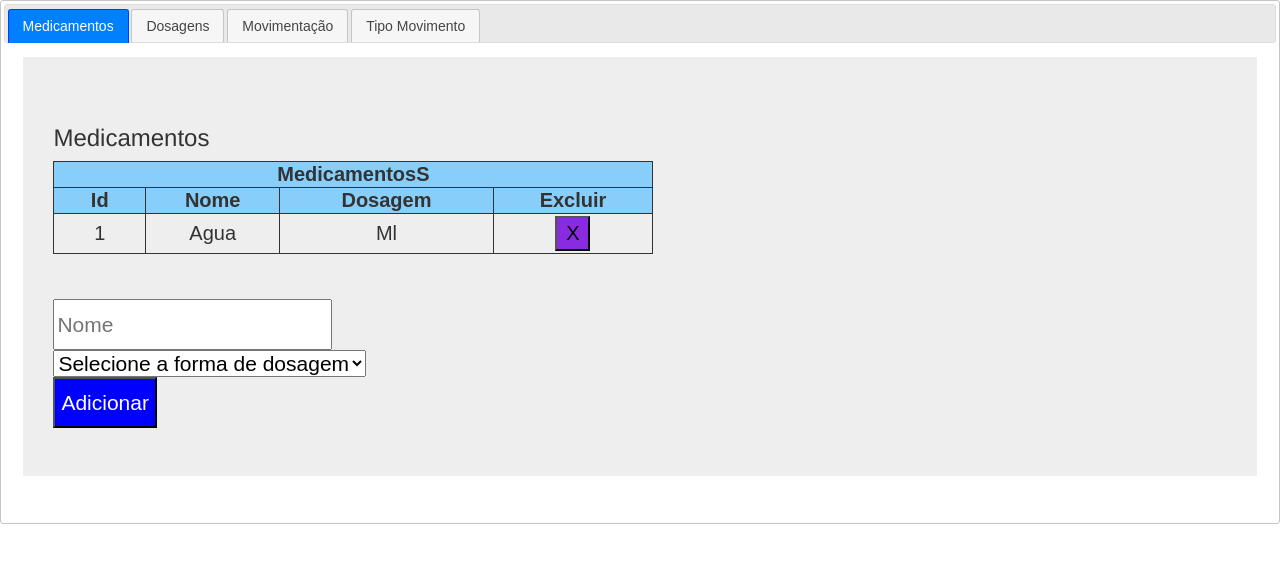
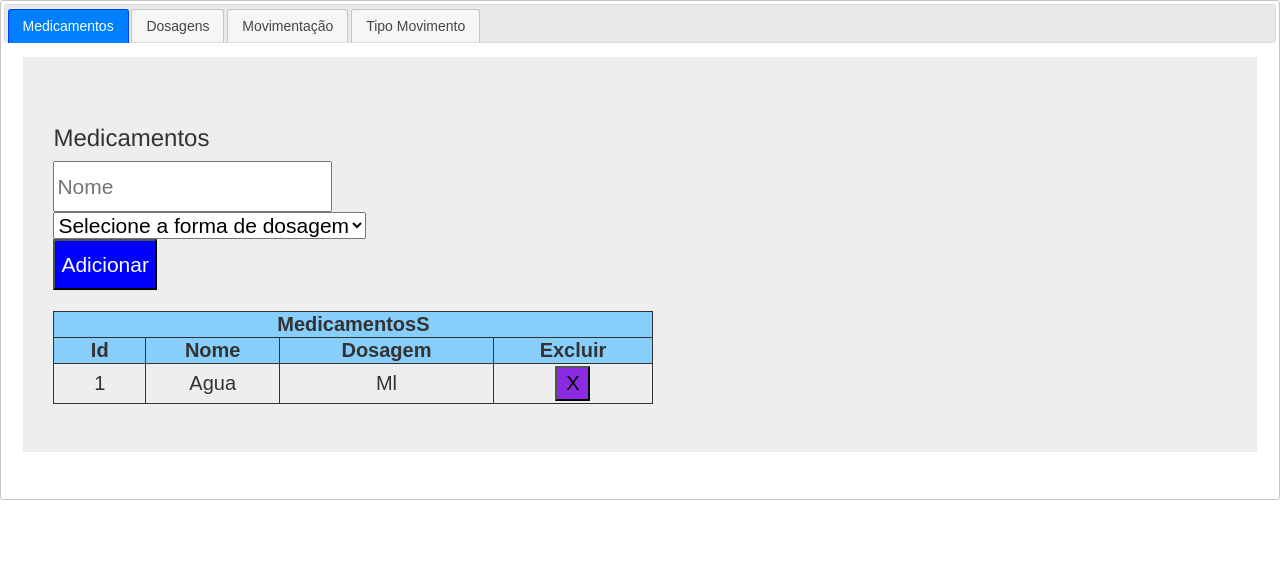
Before and after one commit to tymo/Prosapia, a website: page public_html/index.html in a window 1280 px wide. Drawn offline with nearby package versions, Linux system fonts and the light colour scheme.

Commit message:
Dynamic input form generaton now working

```diff
--- a/public_html/index.html
+++ b/public_html/index.html
@@ -34,6 +34,7 @@
         <script src="js/component/element/dyTextInput.js"></script>
         <script src="js/component/element/dyListBox.js"></script>
         <script src="js/component/element/dyButton.js"></script>
+        <script src="js/component/element/dyForm.js"></script>
 
         <!--Tabs-->
         <link rel="stylesheet" href="//code.jquery.com/ui/1.12.1/themes/base/jquery-ui.css">
@@ -59,6 +60,7 @@
                     <h3>Medicamentos</h3>
                     <div id="mdcDiv">
                         <!--<input-builder id="medicineList", event-bus="eventBus", input-fields="medicineInputFields" list-name="'medicineList'"></input-builder>-->
+                        <div id="medicineForm"></div>
                         <medicine-list event-bus="eventBus", list-name="'medicineList'"></medicine-list>
                     </div>
                 </div>
@@ -68,6 +70,7 @@
                     <h3>Dosagens</h3>
                     <div id="dsgDiv">
                         <!--<input-builder id="dosageList", event-bus="eventBus", input-fields="dosageInputFields", list-name="'dosageList'"></input-builder>-->
+                        <div id="dosageForm"></div>
                         <dosage-list event-bus="eventBus", list-name="'dosageList'"></dosage-list>
                     </div>
                 </div>
@@ -78,6 +81,7 @@
                     <h3>Movimentação</h3>
                     <div id="mtvDiv">
                         <!--<input-builder id="movementList", event-bus="eventBus", input-fields="movementInputFields" list-name="'movementList'"></input-builder>-->
+                        <div id="movementForm"></div>
                         <movement-list event-bus="eventBus", list-name="'movementList'"></movement-list>
                     </div>
                 </div>
@@ -87,6 +91,7 @@
                     <h3>Tipo Movimento</h3>
                     <div id="typeDiv">
                         <!--<input-builder id="typeList", event-bus="eventBus", input-fields="typeInputFields", list-name="'typeList'"></input-builder>-->
+                        <div id="typeForm"></div>
                         <type-list event-bus="eventBus", list-name="'typeList'"></type-list>
                     </div>
                 </div>
--- a/public_html/js/component/element/dyButton.js
+++ b/public_html/js/component/element/dyButton.js
@@ -1,21 +1,15 @@
-angular.module("prosapia").factory('dyButton', function () {
-    this._listName = null;
-    this.newElement = null;
-    this.eventBus = null;
-    this.base_click = "addItem(\'<listName>\', data, $event)";
+angular.module("prosapia").factory('dyButton', function (FormElement) {
+    this.listName = null;
 
-    this.listName = function (listName) {
-        this._listName = listName;
+    this.setListName = function (listName) {
+        this.listName = listName;
         return this;
     }
+
     this.build = function () {
-        this.newElement = document.createElement('BUTTON');
-        this.newElement.appendChild(document.createTextNode("Adicionar"));
-        this.newElement.className = "addButton";
-        if (this._listName) {
-            this.newElement.setAttribute("ng-click", this.base_click.replace("<listName>", this._listName));
-        }
-        return this.newElement;
+        this.type = FormElement.BUTTONSUBMIT;
+        return this;
+//        return {type: FormElement.BUTTONSUBMIT, listName: this.listName};
     }
 
     return this;
--- /dev/null
+++ b/public_html/js/component/element/dyForm.js
@@ -0,0 +1,59 @@
+angular.module("prosapia").factory('dyForm', function ($compile, List) {
+    this.id = null;
+    this.listName = null;
+    this.eventBus = null;
+    this.elmListName = null
+    this.scope = null;
+    this.elements = [];
+
+    this.setId = function (id) {
+        this.id = id;
+        return this;
+    }
+
+    this.setListName = function (listName) {
+        this.listName = listName;
+        return this;
+    }
+
+    this.setEventBus = function (eventBus) {
+        this.eventBus = eventBus;
+        return this;
+    }
+
+    this.setElementListName = function (elementsList) {
+        this.elmListName = elementsList;
+        return this;
+    }
+
+    this.setScope = function (scope) {
+        this.scope = scope;
+        return this;
+    }
+
+    this.addElement = function (element) {
+        if (element) {
+            this.elements.push(element);
+        }
+        return this;
+    }
+
+    this.addElementTo = function (listName, element) {
+        if (element) {
+            List.getList(listName).push(element);
+        }
+        return this;
+    }
+
+    this.build = function () {
+        let newForm = document.createElement('input-builder');
+        newForm.setAttribute("id", this.id);
+        newForm.setAttribute("event-bus", this.eventBus);
+//        newForm.setAttribute("input-fields", this.elements);
+        newForm.setAttribute("input-fields", this.elmListName);
+        newForm.setAttribute("list-name", this.listName);
+        $compile(newForm)(this.scope);
+    }
+
+    return this;
+});
--- a/public_html/js/component/element/dyListBox.js
+++ b/public_html/js/component/element/dyListBox.js
@@ -1,55 +1,36 @@
-angular.module("prosapia").factory('dyLListBox', function () {
-    this._model = null;
-    this._listName = null;
-    this._columnList = null;
-    this._label = null;
-    this._trackBy = null;
+angular.module("prosapia").factory('dyLListBox', function (FormElement) {
+    this.model = null;
+    this.listName = null;
+    this.columnList = null;
+    this.label = null;
+    this.trackBy = null;
     this.newElement = null;
 
-    this.model = function (model) {
-        this._model = model;
+    this.setModel = function (model) {
+        this.model = model;
         return this;
     }
-    this.listName = function (listName) {
-        this._listName = listName;
+    this.setListName = function (listName) {
+        this.listName = listName;
         return this;
     }
-    this.columnList = function (columnList) {
-        this._columnList = columnList;
+    this.setColumnList = function (columnList) {
+        this.columnList = columnList;
         return this;
     }
-    this.label = function (label) {
-        this._label = label;
+    this.setLabel = function (label) {
+        this.label = label;
         return this;
     }
-    this.trackBy = function (trackBy) {
-        this._trackBy = trackBy;
+    this.setTrackBy = function (trackBy) {
+        this.trackBy = trackBy;
         return this;
     }
 
     this.build = function () {
-        const base_query = 'combine([<columnList>]) for <model> in List.getList(\'<listName>\')';
-        const base_track = ' track by <model>.<trackBy>';
-        this.newElement = document.createElement('SELECT');
-        if (this._model) {
-            this.newElement.setAttribute("ng-model", "data." + this._model);
-        }
-        if (this._listName) {
-            let opts = base_query.replace("<model>", this._model).replace("<listName>", this._listName);
-            opts = opts.replace("<columnList>", this._columnList);
-            if (this._tracby) {
-                opts += base_track.replace("<model>", this._model).replace("<trackBy>", this._tracby)
-            }
-            this.newElement.setAttribute("ng-options", opts);
-        }
-        if (this._label) {
-            let opt = document.createElement("OPTION");
-            opt.appendChild(document.createTextNode(this._label));
-            opt.setAttribute("value", "");
-            opt.setAttribute("label", this._label);
-            this.newElement.appendChild(opt);
-        }
-        return this.newElement;
+        this.type = FormElement.SELECT;
+//        return this;
+        return {type: FormElement.SELECT, model: this.model, listName: this.listName, columnList: this.columnList, label: this.label};
     }
 
     return this;
--- a/public_html/js/component/element/dyTextInput.js
+++ b/public_html/js/component/element/dyTextInput.js
@@ -1,42 +1,29 @@
-angular.module("prosapia").factory('dyTextInput', function () {
-    this._name = null;
-    this._model = null;
-    this._placeHolder = null;
-    this._eType = null;
-    this.newElement = null;
+angular.module("prosapia").factory('dyTextInput', function (FormElement) {
+    this.name = null;
+    this.model = null;
+    this.placeHolder = null;
+    this.eType = null;
 
-    this.name = function (name) {
-        this._name = name;
+    this.setName = function (name) {
+        this.name = name;
         return this;
     }
-    this.model = function (model) {
-        this._model = model;
+    this.setModel = function (model) {
+        this.model = model;
         return this;
     }
-    this.placeHolder = function (placeHolder) {
-        this._placeHolder = placeHolder;
+    this.setPlaceHolder = function (placeHolder) {
+        this.placeHolder = placeHolder;
         return this;
     }
-    this.eType = function (eType) {
-        this._eType = eType;
+    this.setEType = function (eType) {
+        this.eType = eType;
         return this;
     }
     this.build = function () {
-        this.newElement = document.createElement('INPUT');
-        this.newElement.type = "text";
-        if (this._name) {
-            this.newElement.name = this._name;
-        }
-        if (this._model) {
-            this.newElement.setAttribute("ng-model", "data." + this._model);
-        }
-        if (this._placeHolder) {
-            this.newElement.setAttribute('placeHolder', this._placeHolder);
-        }
-        if (this._eType) {
-            this.newElement.type = this._eType;
-        }
-        return this.newElement;
+        this.type = FormElement.TEXTINPUT;
+//        return this;
+        return {type: FormElement.TEXTINPUT, name: this.name, model: this.model, placeHolder: this.placeHolder, eType: this.eType};
     }
     return this;
 });
--- a/public_html/js/component/inputBuilder.js
+++ b/public_html/js/component/inputBuilder.js
@@ -1,13 +1,14 @@
 angular.module("prosapia").directive('inputBuilder', function ($compile, FormElement, List) {
     return {
         scope: {
+            id: "@",
             eventBus: "=",
-            inputFields: "=",
+            inputFields: "@",
             listName: "="
         },
         link: link
     };
-    function link(scope, element) {
+    function link(scope) {
         newForm = document.createElement('FORM');
         newForm.name = 'newForm';
         scope.addItem = function (listName, data, $event) {
@@ -27,15 +28,16 @@ angular.module("prosapia").directive('inputBuilder', function ($compile, FormEle
             })
             return comb;
         }
-        scope.inputFields.forEach(function (input) {
+        scope.List = List;
+//        scope.inputFields.forEach(function (input) {
+        scope.List.getList(scope.inputFields).forEach(function (input) {
             newElement = FormElement.getElement(input);
             if (newElement) {
                 newForm.appendChild(newElement);
                 newForm.appendChild(document.createElement("BR"));
             }
         });
-        scope.List = List;
         $compile(newForm)(scope);
-        document.getElementById(scope.listName).appendChild(newForm);
+        document.getElementById(scope.id).appendChild(newForm);
     }
 });
--- a/public_html/js/controller/prosapiaCtrl.js
+++ b/public_html/js/controller/prosapiaCtrl.js
@@ -1,29 +1,29 @@
-angular.module("prosapia", []);
-angular.module("prosapia").controller("prosapiaCtrl", function ($scope, $compile, List, FormElement, dyTextInput, dyButton, dyLListBox) {
+    angular.module("prosapia", []);
+angular.module("prosapia").controller("prosapiaCtrl", function ($scope, $compile, List, FormElement, dyForm, dyTextInput, dyButton, dyLListBox) {
     $scope.app = "Prosapia";
 
-    $scope.dosageInputFields = [
-        {type: FormElement.TEXTINPUT, name: 'name', model: 'name', placeHolder: 'Nome', eType: 'text'},
-        {type: FormElement.BUTTONSUBMIT, listName: "dosageList"}
-    ];
+//    $scope.medicineInputFields = [
+//        {type: FormElement.TEXTINPUT, name: 'name', model: 'name', placeHolder: 'Nome', eType: 'text'},
+//        {type: FormElement.SELECT, model: 'dosage', listName: "dosageList", columnList: 'dosage.name', label: 'Selecione a forma de dosagem'},
+//        {type: FormElement.BUTTONSUBMIT, listName: "medicineList"}
+//    ];
 
-    $scope.medicineInputFields = [
-        {type: FormElement.TEXTINPUT, name: 'name', model: 'name', placeHolder: 'Nome', eType: 'text'},
-        {type: FormElement.SELECT, model: 'dosage', listName: "dosageList", columnList: 'dosage.name', label: 'Selecione a forma de dosagem'},
-        {type: FormElement.BUTTONSUBMIT, listName: "medicineList"}
-    ];
+//    $scope.dosageInputFields = [
+//        {type: FormElement.TEXTINPUT, name: 'name', model: 'name', placeHolder: 'Nome', eType: 'text'},
+//        {type: FormElement.BUTTONSUBMIT, listName: "dosageList"}
+//    ];
 
-    $scope.typeInputFields = [
-        {type: FormElement.TEXTINPUT, name: 'name', model: 'name', placeHolder: 'Nome', eType: 'text'},
-        {type: FormElement.BUTTONSUBMIT, listName: "typeList"}
-    ];
-
-    $scope.movementInputFields = [
-        {type: FormElement.SELECT, model: 'medicine', listName: "medicineList", columnList: 'medicine.name, medicine.dosage.name', label: 'Selecione o medicamento'},
-        {type: FormElement.SELECT, model: 'type', listName: "typeList", columnList: 'type.name', label: 'Selecione o tipo de movimentação'},
-        {type: FormElement.TEXTINPUT, name: 'quantity', model: 'quantity', placeHolder: 'Quantidade', eType: 'text'},
-        {type: FormElement.BUTTONSUBMIT, listName: "movementList"}
-    ];
+//    $scope.movementInputFields = [
+//        {type: FormElement.SELECT, model: 'medicine', listName: "medicineList", columnList: 'medicine.name, medicine.dosage.name', label: 'Selecione o medicamento'},
+//        {type: FormElement.SELECT, model: 'type', listName: "typeList", columnList: 'type.name', label: 'Selecione o tipo de movimentação'},
+//        {type: FormElement.TEXTINPUT, name: 'quantity', model: 'quantity', placeHolder: 'Quantidade', eType: 'text'},
+//        {type: FormElement.BUTTONSUBMIT, listName: "movementList"}
+//    ];
+//
+//    $scope.typeInputFields = [
+//        {type: FormElement.TEXTINPUT, name: 'name', model: 'name', placeHolder: 'Nome', eType: 'text'},
+//        {type: FormElement.BUTTONSUBMIT, listName: "typeList"}
+//    ];
 
     $scope.listeners = {};
     var listeners = [];
@@ -76,59 +76,48 @@ angular.module("prosapia").controller("prosapiaCtrl", function ($scope, $compile
         return comb;
     }
 
-    $scope.createMdcDiv = function () {
-        let mdcDiv = document.createElement("DIV");
-        mdcDiv.appendChild(document.createElement("BR"));
-        mdcDiv.appendChild(dyTextInput.model("name").name('name').placeHolder("Nome").build());
-        mdcDiv.appendChild(document.createElement("BR"));
-        mdcDiv.appendChild(dyLListBox.model("dosage").listName('dosageList').columnList("dosage.name").label("Selecione a forma de dosagem").build());
-        mdcDiv.appendChild(document.createElement("BR"));
-        mdcDiv.appendChild(dyButton.listName("medicineList").build());
-        document.getElementById("mdcDiv").appendChild(mdcDiv);
-        $compile(mdcDiv)($scope);
+    $scope.createMdcForm = function () {
+        let mdcForm = dyForm.setId("medicineForm").setScope($scope).setListName("'medicineList'");
+        mdcForm.setElementListName("medicineInputFields");
+        mdcForm.addElementTo("medicineInputFields", dyTextInput.setModel("name").setName('name').setPlaceHolder("Nome").build());
+        mdcForm.addElementTo("medicineInputFields", dyLListBox.setModel("dosage").setListName('dosageList').setColumnList("dosage.name").setLabel("Selecione a forma de dosagem").build());
+        mdcForm.addElementTo("medicineInputFields", dyButton.setListName("medicineList").build());
+        mdcForm.build();
     }
 
-    $scope.createMtvDiv = function () {
-        let mtvDiv = document.createElement("DIV");
-        mtvDiv.appendChild(document.createElement("BR"));
-        mtvDiv.appendChild(dyLListBox.model("medicine").listName('medicineList').columnList("medicine.name, medicine.dosage.name").label("Selecione um medicamento").build());
-        mtvDiv.appendChild(document.createElement("BR"));
-        mtvDiv.appendChild(dyLListBox.model("type").listName('typeList').columnList("type.name").label("Selecione o tipo e movimentação").build());
-        mtvDiv.appendChild(document.createElement("BR"));
-        mtvDiv.appendChild(dyTextInput.model("quantity").name('quantity').placeHolder("Quantidade").build());
-        mtvDiv.appendChild(document.createElement("BR"));
-        mtvDiv.appendChild(dyButton.listName("movementList").build());
-        document.getElementById("mtvDiv").appendChild(mtvDiv);
-        $compile(mtvDiv)($scope);
+    $scope.createDosageForm = function () {
+        let dosageForm = dyForm.setId("dosageForm").setScope($scope).setListName("'dosageList'");
+        dosageForm.setElementListName("dosageInputFields");
+        dosageForm.addElementTo("dosageInputFields", dyTextInput.setName("name").setModel("name").setPlaceHolder("Nome").setEType("text").build());
+        dosageForm.addElementTo("dosageInputFields", dyButton.setListName("dosageList").build());
+        dosageForm.build();
     }
 
-    $scope.createTypeDiv = function () {
-        let typeDiv = document.createElement("DIV");
-        typeDiv.appendChild(document.createElement("BR"));
-        typeDiv.appendChild(dyTextInput.model("name").name('name').placeHolder("Nome").build());
-        typeDiv.appendChild(dyButton.listName("typeList").build());
-        document.getElementById("typeDiv").appendChild(typeDiv);
-        $compile(typeDiv)($scope);
+    $scope.createMvtForm = function () {
+        let mvtForm = dyForm.setId("movementForm").setScope($scope).setListName("'movementList'");
+        mvtForm.setElementListName("movementInputFields");
+        mvtForm.addElementTo("movementInputFields", dyLListBox.setModel("medicine").setListName('medicineList').setColumnList("medicine.name, medicine.dosage.name").setLabel("Selecione um medicamento").build());
+        mvtForm.addElementTo("movementInputFields", dyLListBox.setModel("type").setListName('typeList').setColumnList("type.name").setLabel("Selecione o tipo e movimentação").build());
+        mvtForm.addElementTo("movementInputFields", dyTextInput.setModel("quantity").setName('quantity').setPlaceHolder("Quantidade").build());
+        mvtForm.addElementTo("movementInputFields", dyButton.setListName("movementList").build());
+        mvtForm.build();
     }
 
-    $scope.createDosageDiv = function () {
-        let dosageDiv = document.createElement("DIV");
-        dosageDiv.appendChild(document.createElement("BR"));
-        dosageDiv.appendChild(dyTextInput.model("name").name('name').placeHolder("Nome").build());
-        dosageDiv.appendChild(dyButton.listName("dosageList").build());
-        document.getElementById("dsgDiv").appendChild(dosageDiv);
-//        document.getElementById("dsgDiv").insertBefore(dosageDiv, document.getElementById("dsgDiv").lastChild);
-//        document.getElementsByTagName("dosage-list")[0].insertAdjacentElement("beforebegin", dosageDiv);
-        $compile(dosageDiv)($scope);
+    $scope.createTypeForm = function () {
+        let typeForm = dyForm.setId("typeForm").setScope($scope).setListName("'typeList'");
+        typeForm.addElementTo("typeInputFields", dyTextInput.setModel("name").setName("name").setPlaceHolder("Nome").build());
+        typeForm.addElementTo("typeInputFields", dyButton.setListName("typeList").build());
+        typeForm.setElementListName("typeInputFields");
+        typeForm.build();
     }
 
-    $scope.addInputs = function () {
-        $scope.createMdcDiv();
-        $scope.createDosageDiv();
-        $scope.createMtvDiv();
-        $scope.createTypeDiv();
+    $scope.createForms = function () {
+        $scope.createMdcForm();
+        $scope.createDosageForm();
+        $scope.createMvtForm();
+        $scope.createTypeForm();
     }
 
     $scope.List = List;
-    $scope.addInputs();
+    $scope.createForms();
 });
--- a/public_html/js/service/List.js
+++ b/public_html/js/service/List.js
@@ -51,7 +51,8 @@ angular.module("prosapia").factory('List', function () {
             if (!this.store.get(key)) {
                 this.initList(key);
             }
-            return (this.store.get(key).length > 0 ? this.store.get(key) : null);
+//            return (this.store.get(key).length > 0 ? this.store.get(key) : null);
+            return this.store.get(key);
         },
 
         initList: function (key) {
```
